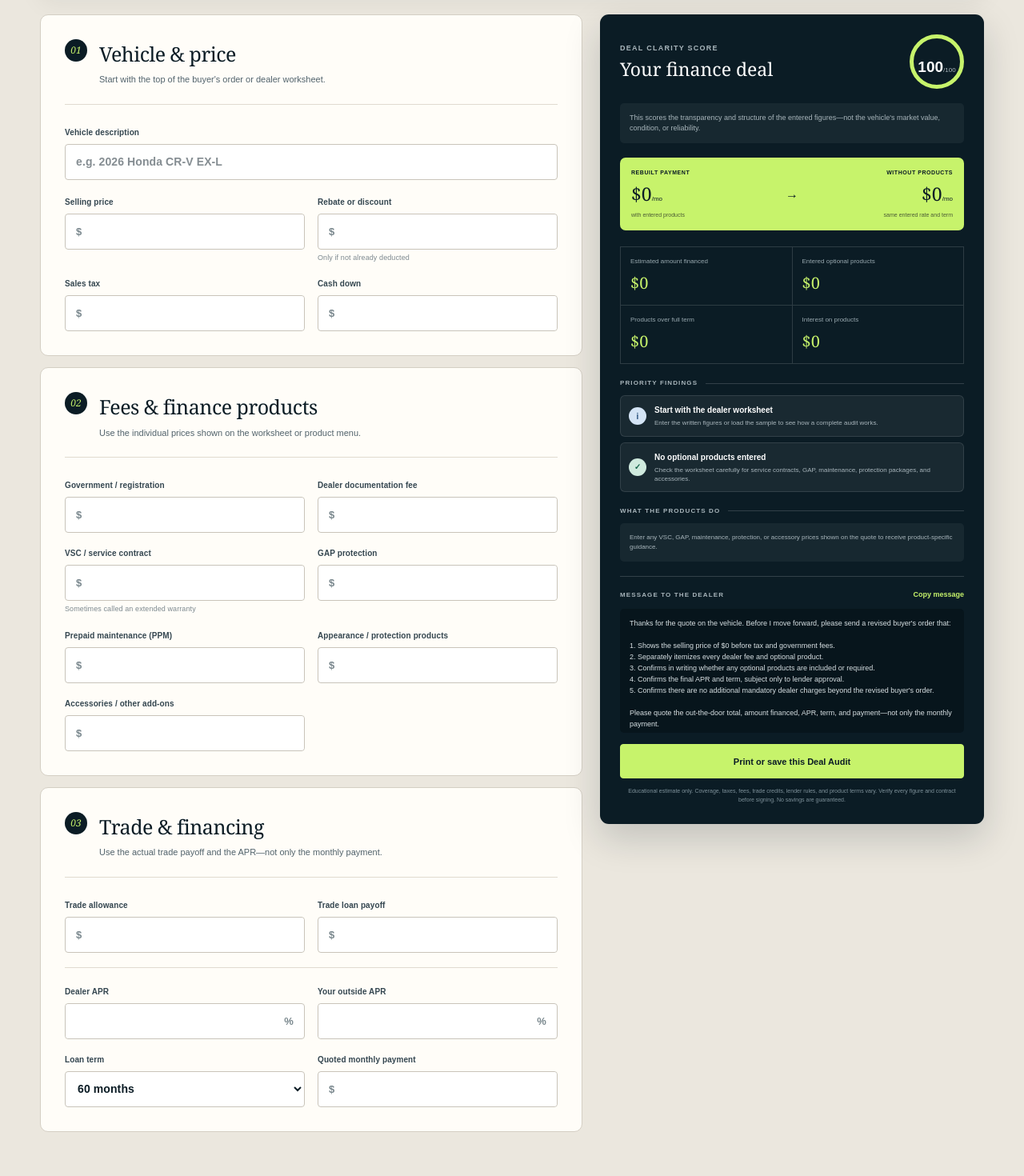
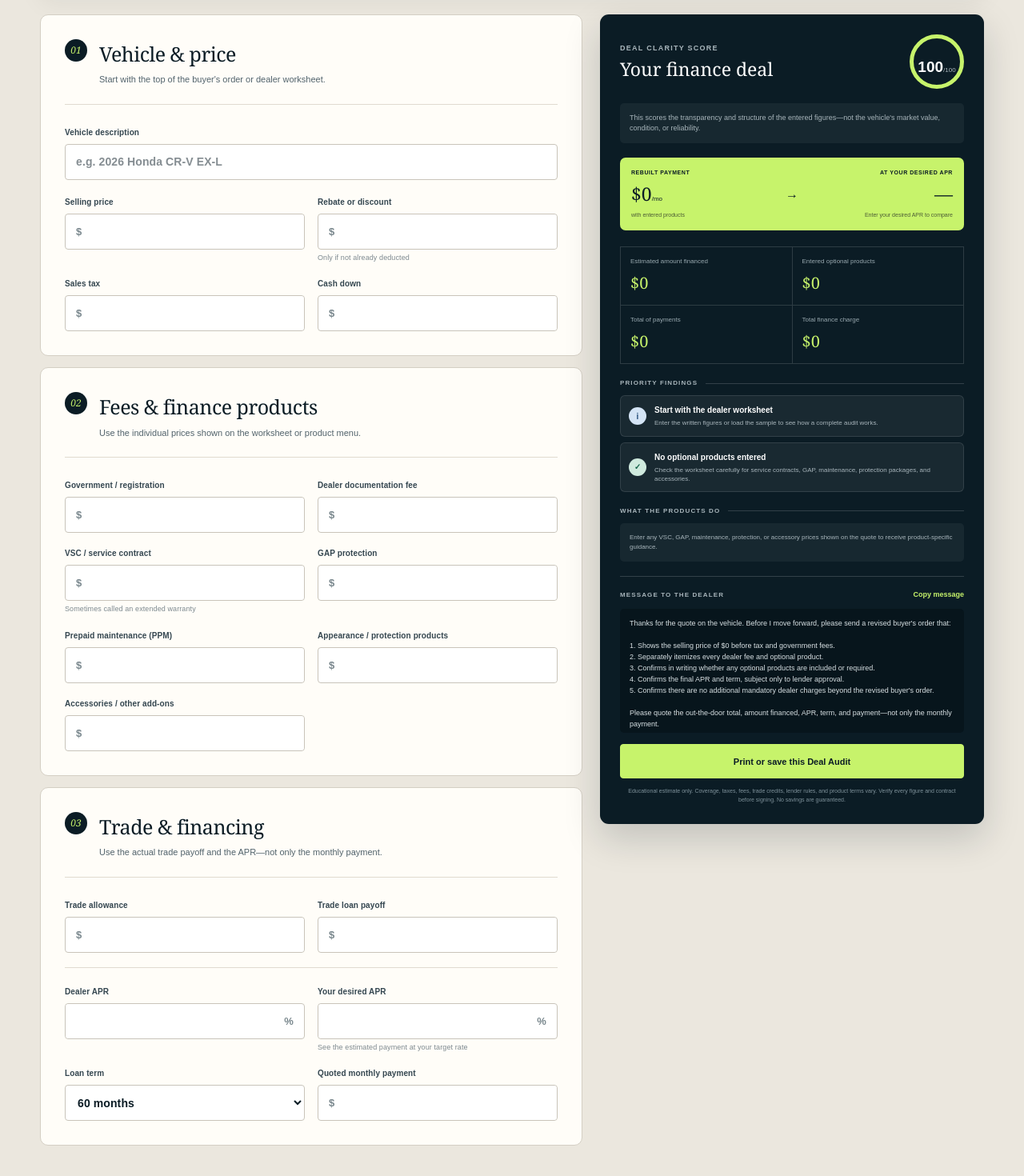
Before and after one commit to jpk0705/pencilproof, a Next.js app: page /analyze in a window 1280 px wide. Shown: the part 586-2056 px from the top of the page at 80% size. Built offline with nearby package versions, Linux system fonts and the light colour scheme.

Commit message:
Compare payments at the customer's desired APR

```diff
--- a/app/analyze/page.tsx
+++ b/app/analyze/page.tsx
@@ -225,10 +225,11 @@ export default function AnalyzePage() {
     const productPaymentImpact = Math.max(0, calculatedPayment - paymentWithoutProducts);
     const productCostOverTerm = productPaymentImpact * deal.term;
     const productFinancingCost = Math.max(0, productCostOverTerm - addons);
-    const outsidePayment = deal.outsideApr > 0 ? paymentFor(amountFinanced, deal.outsideApr, deal.term) : 0;
+    const desiredPayment = deal.outsideApr > 0 ? paymentFor(amountFinanced, deal.outsideApr, deal.term) : 0;
     const paymentGap = deal.quotedPayment > 0 ? deal.quotedPayment - calculatedPayment : 0;
     const financeCharge = Math.max(0, calculatedPayment * deal.term - amountFinanced);
-    const aprCost = outsidePayment > 0 ? Math.max(0, (calculatedPayment - outsidePayment) * deal.term) : 0;
+    const totalPayments = calculatedPayment * deal.term;
+    const aprCost = desiredPayment > 0 ? Math.max(0, (calculatedPayment - desiredPayment) * deal.term) : 0;
     const aprGap = deal.outsideApr > 0 ? deal.apr - deal.outsideApr : 0;
 
     let score = 100;
@@ -262,16 +263,16 @@ export default function AnalyzePage() {
     if (aprGap >= 0.25) {
       flags.push({
         tone: "warn",
-        title: `Dealer APR is ${aprGap.toFixed(2)} points higher`,
+        title: `Dealer APR is ${aprGap.toFixed(2)} points above your desired APR`,
         detail: aprCost > 0
-          ? `Compared with the outside rate entered, the difference is about ${dollars(aprCost)} over the full term.`
-          : "Compare the dealer offer with your own lender before signing.",
+          ? `At your desired rate, the estimated payment is ${dollars(desiredPayment)}/month—about ${dollars(aprCost)} less over the full term.`
+          : "Compare the dealer offer with your target rate before signing.",
       });
     } else if (deal.outsideApr > 0) {
       flags.push({
         tone: "good",
-        title: "Dealer APR is competitive",
-        detail: "The entered dealer rate is close to or below the outside offer entered.",
+        title: "Dealer APR meets your desired rate",
+        detail: "The entered dealer rate is close to or below your desired APR.",
       });
     }
     if (deal.quotedPayment > 0 && Math.abs(paymentGap) > 4) {
@@ -367,6 +368,8 @@ export default function AnalyzePage() {
       productCostOverTerm,
       productFinancingCost,
       financeCharge,
+      totalPayments,
+      desiredPayment,
       aprCost,
       aprGap,
       score,
@@ -379,7 +382,7 @@ export default function AnalyzePage() {
     ? `Removes the entered optional products totaling ${dollars(analysis.addons)} and shows the revised payment without them.`
     : "Confirms in writing whether any optional products are included or required.";
   const rateRequest = analysis.aprGap >= 0.25
-    ? `Shows whether you can match or beat my ${deal.outsideApr.toFixed(2)}% outside approval.`
+    ? `Shows whether you can match or beat my desired APR of ${deal.outsideApr.toFixed(2)}%.`
     : "Confirms the final APR and term, subject only to lender approval.";
   const message = `Thanks for the quote on the ${deal.vehicle || "vehicle"}. Before I move forward, please send a revised buyer's order that:\n\n1. Shows the selling price of ${dollars(deal.sellingPrice)} before tax and government fees.\n2. Separately itemizes every dealer fee and optional product.\n3. ${productRequest}\n4. ${rateRequest}\n5. Confirms there are no additional mandatory dealer charges beyond the revised buyer's order.\n\nPlease quote the out-the-door total, amount financed, APR, term, and payment—not only the monthly payment.`;
 
@@ -467,7 +470,7 @@ export default function AnalyzePage() {
             </div>
             <div className="field-grid field-grid-four">
               <label className="input-field"><span>Dealer APR</span><div className="input-money input-percent"><input aria-label="Dealer APR" inputMode="decimal" type="number" min="0" step="0.01" value={deal.apr || ""} onChange={(event) => setNumber("apr", event.target.value)} /><i>%</i></div></label>
-              <label className="input-field"><span>Your outside APR</span><div className="input-money input-percent"><input aria-label="Your outside APR" inputMode="decimal" type="number" min="0" step="0.01" value={deal.outsideApr || ""} onChange={(event) => setNumber("outsideApr", event.target.value)} /><i>%</i></div></label>
+              <label className="input-field"><span>Your desired APR</span><div className="input-money input-percent"><input aria-label="Your desired APR" inputMode="decimal" type="number" min="0" step="0.01" value={deal.outsideApr || ""} onChange={(event) => setNumber("outsideApr", event.target.value)} /><i>%</i></div><small>See the estimated payment at your target rate</small></label>
               <label className="input-field"><span>Loan term</span><select aria-label="Loan term" value={deal.term} onChange={(event) => setNumber("term", event.target.value)}><option value="36">36 months</option><option value="48">48 months</option><option value="60">60 months</option><option value="72">72 months</option><option value="75">75 months</option><option value="84">84 months</option><option value="96">96 months</option></select></label>
               <MoneyField label="Quoted monthly payment" field="quotedPayment" value={deal.quotedPayment} onChange={setNumber} />
             </div>
@@ -485,14 +488,14 @@ export default function AnalyzePage() {
             <div className="payment-compare">
               <div><span>REBUILT PAYMENT</span><strong>{dollars(analysis.calculatedPayment)}<small>/mo</small></strong><small>with entered products</small></div>
               <b aria-hidden="true">→</b>
-              <div><span>WITHOUT PRODUCTS</span><strong>{dollars(analysis.paymentWithoutProducts)}<small>/mo</small></strong><small>same entered rate and term</small></div>
+              <div><span>AT YOUR DESIRED APR</span><strong>{deal.outsideApr > 0 ? dollars(analysis.desiredPayment) : "—"}{deal.outsideApr > 0 ? <small>/mo</small> : null}</strong><small>{deal.outsideApr > 0 ? `${deal.outsideApr.toFixed(2)}% · same amount and term` : "Enter your desired APR to compare"}</small></div>
             </div>
 
             <div className="result-numbers">
               <div><span>Estimated amount financed</span><strong>{dollars(analysis.amountFinanced)}</strong></div>
               <div><span>Entered optional products</span><strong>{dollars(analysis.addons)}</strong></div>
-              <div><span>Products over full term</span><strong>{dollars(analysis.productCostOverTerm)}</strong></div>
-              <div><span>Interest on products</span><strong>{dollars(analysis.productFinancingCost)}</strong></div>
+              <div><span>Total of payments</span><strong>{dollars(analysis.totalPayments)}</strong></div>
+              <div><span>Total finance charge</span><strong>{dollars(analysis.financeCharge)}</strong></div>
             </div>
 
             <div className="result-section-title"><span>PRIORITY FINDINGS</span></div>
```
